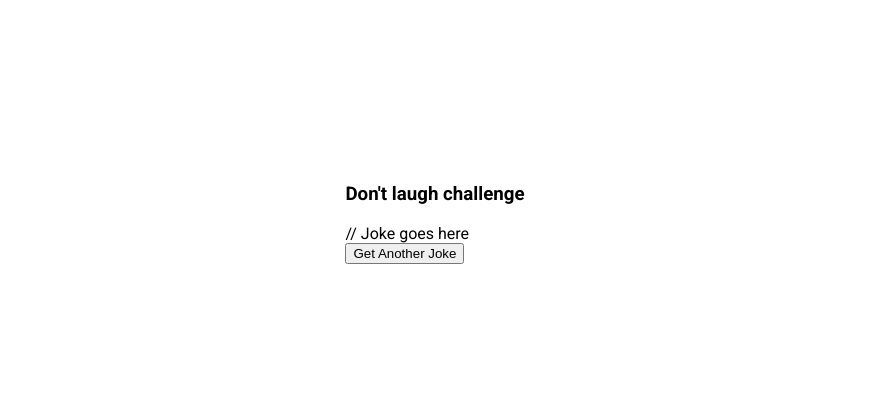
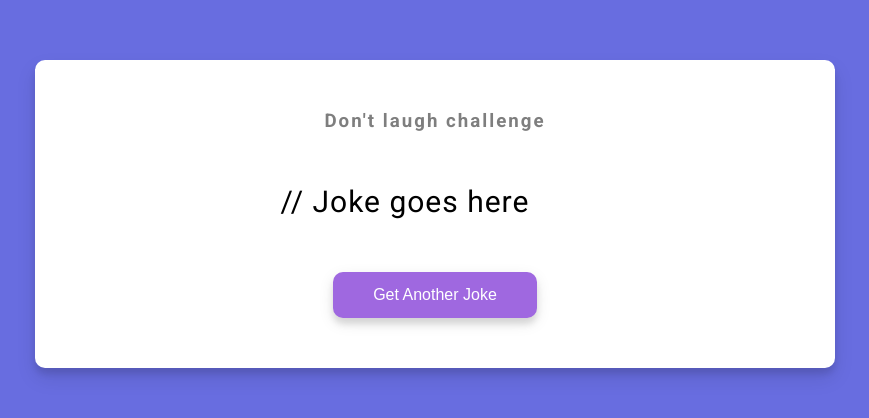
Before and after one commit to jonxmitchell/50-days-50-projects, a plain HTML site: page Day 10 - Dad Jokes/index.html in a window 1280 px wide. Shown: the part 186-604 px from the top of the page, without its empty margins (205-1074 px from the left). Drawn offline with Linux system fonts and the light colour scheme.

Commit message:
css commit

```diff
--- a/Day 10 - Dad Jokes/style.css
+++ b/Day 10 - Dad Jokes/style.css
@@ -5,6 +5,7 @@
 }
 
 body {
+  background-color: #686de0;
   font-family: "Roboto", sans-serif;
   display: flex;
   flex-direction: column;
@@ -13,4 +14,48 @@ body {
   height: 100vh;
   overflow: hidden;
   margin: 0%;
+  padding: 20px;
 }
+
+.container {
+  background-color: white;
+  border-radius: 10px;
+  box-shadow: 0 10px 20px rgba(0, 0, 0, 0.1), 0 6px 6px rgba(0, 0, 0, 0.1);
+  padding: 50px 20px;
+  text-align: center;
+  max-width: 100%;
+  width: 800px;
+}
+
+h3 {
+  margin: 0;
+  opacity: 0.5;
+  letter-spacing: 2px;
+}
+
+.joke {
+  font-size: 30px;
+  letter-spacing: 1px;
+  line-height: 40px;
+  margin: 50px 50px;
+  max-width: 600px;
+}
+
+.btn {
+  background-color: #9f68e0;
+  border: 0;
+  border-radius: 10px;
+  color: white;
+  box-shadow: 0 5px 15px rgba(0, 0, 0, 0.1), 0 6px 6px rgba(0, 0, 0, 0.1);
+  padding: 14px 40px;
+  font-size: 16px;
+  cursor: pointer;
+}
+
+.btn:active {
+  transform: scale(0.98);
+}
+
+.btn:focus {
+  outline: 0;
+}
```
